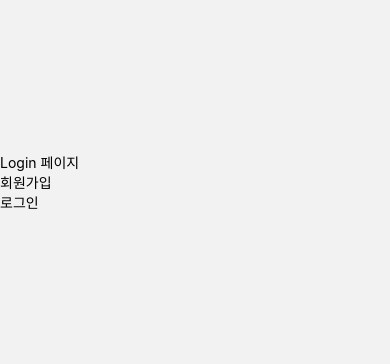
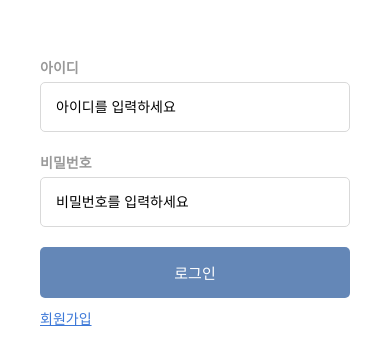
Before and after one commit to gyueunnim/IHangBot-front, a React Native app: screen /Login in a window 390 px wide. Shown: the part 240-604 px from the top of the page. Built offline with nearby package versions, Linux system fonts and the light colour scheme.

Commit message:
design: Login

```diff
--- a/screens/Login.js
+++ b/screens/Login.js
@@ -1,19 +1,102 @@
-import { StyleSheet, Text, View, TouchableOpacity } from 'react-native';
-
-import { styles } from '../css/styles';
+import { useState } from 'react';
+import { StyleSheet, Text, View, TouchableOpacity, TextInput, Dimensions } from 'react-native';
 
 function Login({navigation}) {
+  const [id, setId] = useState('');
+  const [pw, setPw] = useState('');
+
+  // TODO: 서버 통신
+  let response = false;
+
   return (
-    <View style={styles.container}>
-      <Text>Login 페이지</Text>
-      <TouchableOpacity onPress={() => {navigation.navigate('SignUp')}}>
-        <Text>회원가입</Text>
-      </TouchableOpacity>
-      <TouchableOpacity onPress={() => {navigation.navigate('Main')}}>
-        <Text>로그인</Text>
-      </TouchableOpacity>
+    <View style={loginStyle.container}>
+      <View>
+        <View style={{flexDirection: 'row'}}>
+          <Text style={loginStyle.title}>아이디</Text>
+        </View>
+        <TextInput placeholder="아이디를 입력하세요" onChangeText={(value) => setId(value)} style={loginStyle.form} />
+        <Text style={loginStyle.title}>비밀번호</Text>
+        <TextInput placeholder="비밀번호를 입력하세요" onChangeText={(value) => setPw(value)} secureTextEntry={true} style={loginStyle.form} />
+      </View>
+      <View>
+        <TouchableOpacity onPress={() => {navigation.navigate('Main')}}>
+          <Text style={(id !== '' && pw !== '') ? loginStyle.active : loginStyle.btn}>로그인</Text>
+        </TouchableOpacity>
+      </View>
+      <View>
+        <TouchableOpacity onPress={() => {navigation.navigate('SignUp')}}>
+          <Text style={loginStyle.signUp}>회원가입</Text>
+        </TouchableOpacity>
+      </View>
     </View>
   )
 }
 
+var width = Dimensions.get('window').width;
+var height = Dimensions.get('window').height;
+
+const loginStyle = StyleSheet.create({
+  container: {
+    width: width,
+    height: height,
+    backgroundColor: 'white',
+    padding: 40,
+    flex: 1,
+    marginLeft: 'auto',
+    marginRight: 'auto',
+    justifyContent: 'center',
+  },
+  title: {
+    padding: 10,
+    paddingLeft: 0,
+    paddingBottom: 5,
+    marginTop: 10,
+    color: '#999999',
+    fontWeight: 'bold',
+  },
+  form: {
+    height: 50,
+    borderColor: '#d9d9d9',
+    borderWidth: 1,
+    borderRadius: 5,
+    padding: 10,
+    paddingLeft: 15,
+  },
+  btn: {
+    textAlign: 'center',
+    paddingTop: 15,
+    paddingBottom: 15,
+    marginTop: 20,
+    color: 'white',
+    backgroundColor: '#6487b7',
+    borderRadius: 5,
+    fontSize: 15,
+  },
+  active: {
+    textAlign: 'center',
+    paddingTop: 15,
+    paddingBottom: 15,
+    marginTop: 20,
+    color: 'white',
+    backgroundColor: '#1c4587',
+    borderRadius: 5,
+    fontSize: 15,
+  },
+  signUp: {
+    marginTop: 10,
+    color: '#3c78d8',
+    textDecorationLine: 'underline',
+  },
+  loginError: {
+    flex: 1,
+    padding: 10,
+    paddingLeft: 0,
+    paddingBottom: 5,
+    marginTop: 10,
+    color: '#cc0000',
+    fontWeight: 'bold',
+    textAlign: 'right',
+  },
+})
+
 export default Login;
```
